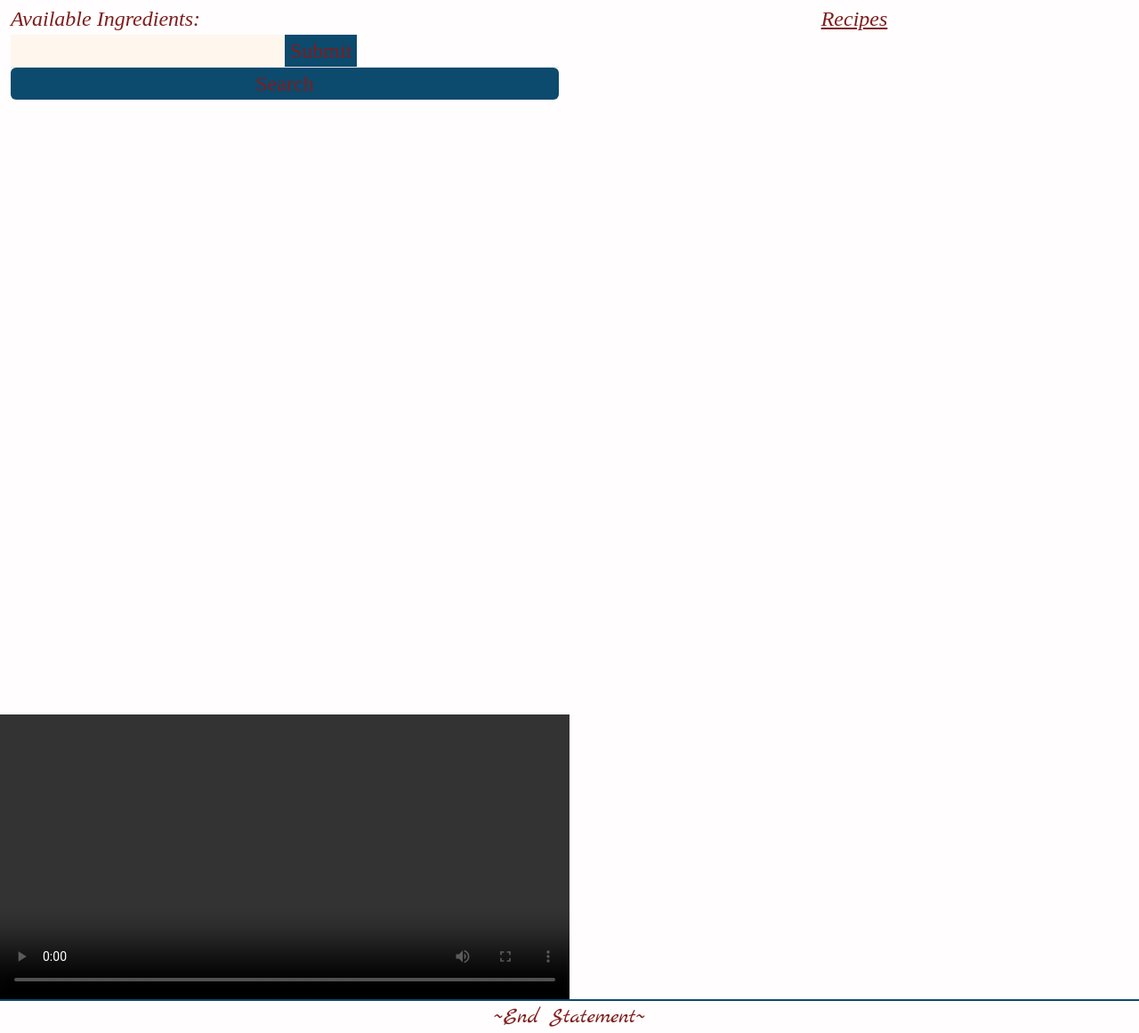
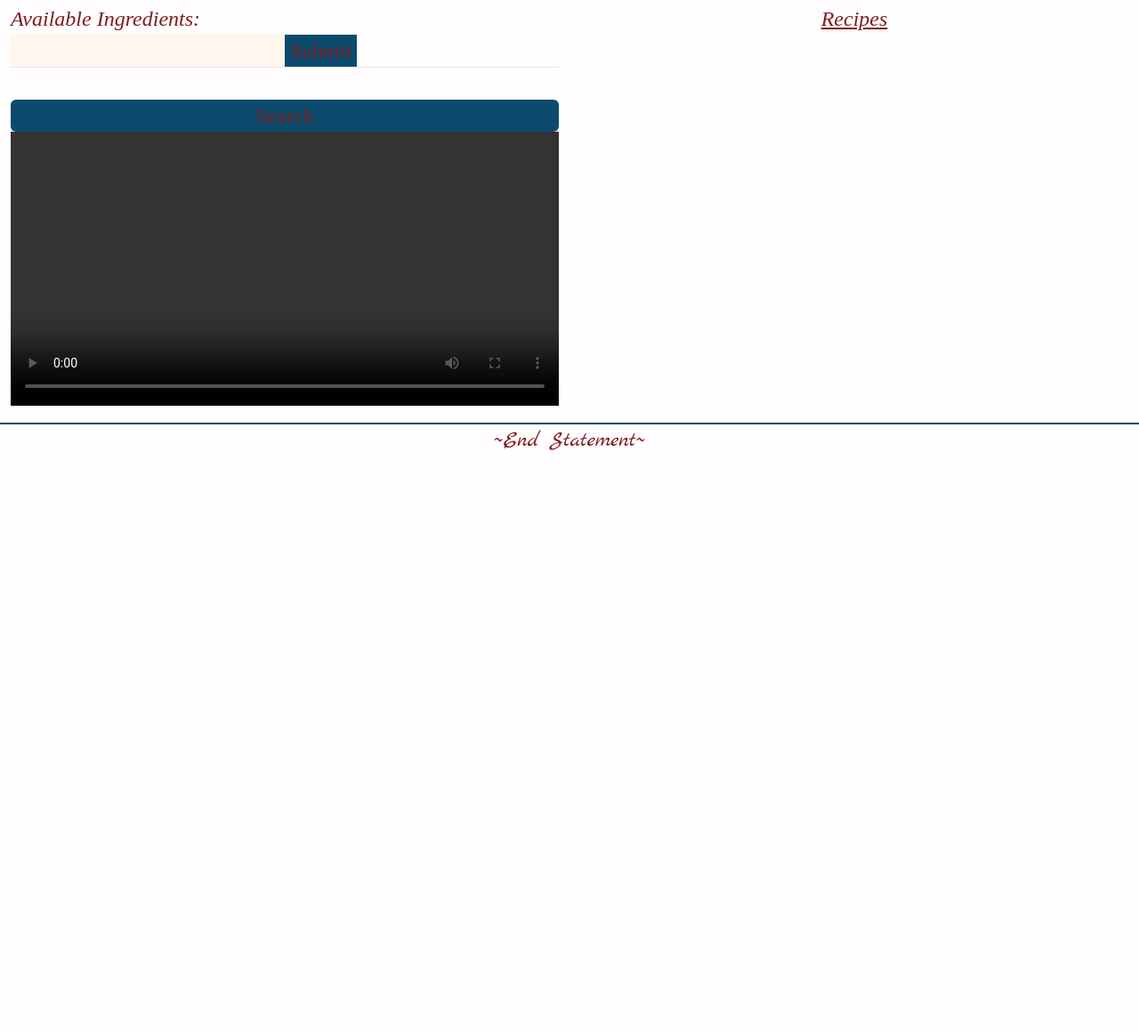
Before and after one commit to ericrothmuller/Cocktail-Concocter, a plain HTML site: page index.html in a window 1280 px wide. Shown: the part 153-1314 px from the top of the page at 89% size. After the commit the page ends 800 px from the top, so only its background shows below. Drawn offline with nearby package versions, Linux system fonts and the light colour scheme; a web font is replaced by a local one.

Commit message:
moved video into main and changed styling

```diff
--- a/index.html
+++ b/index.html
@@ -20,8 +20,8 @@
         </header>
     </div>
 
-    <main class="flex flex-col sm:flex-row"><!--Main Stylings--><!--\Ingredients Stylings/-->
-            <div id="ingredientdietdiv" class="flex-col sm:w-1/2 h-screen px-2 sm:pl-2">
+    <main class="flex flex-col sm:flex-row h-screen sm:h-fit"><!--Main Stylings--><!--\Ingredients Stylings/-->
+            <div id="ingredientdietdiv" class="flex-col sm:w-1/2 px-2 sm:pl-2">
                 <div id="ingredients" class="">
                     <h2 id="ai" class="text-sm lg:text-base italic text-center sm:text-left">Available Ingredients:</h2>
 
@@ -35,10 +35,15 @@
                <div id="ingredientListDiv">
                  <p id="ingredientlist" class="bg-grey-50"></p>
                </div>
-
+            </br>
                 <div id="searchdiv" class=""><!--Search Div and Button Stylings-->
                     <button id="searchbutton" class="bg-sky-900 hover:bg-lime-900 w-full rounded">Search</button>
                 </div>
+
+                <aside class="h-full">
+                    <video width="100%" controls>
+                    </video>
+                </aside>
 
             </div>
 
@@ -63,11 +68,6 @@
             </article>
     </main>
 
-    <aside class="sm:w-1/2 h-full justify-center">
-        <video width="100%" controls>
-        </video>
-    </aside>
-
     <footer class="text-center border-t-2 border-t-sky-900">~End Statement~</footer>
 
     <script src="./assets/script.js"></script>
```
